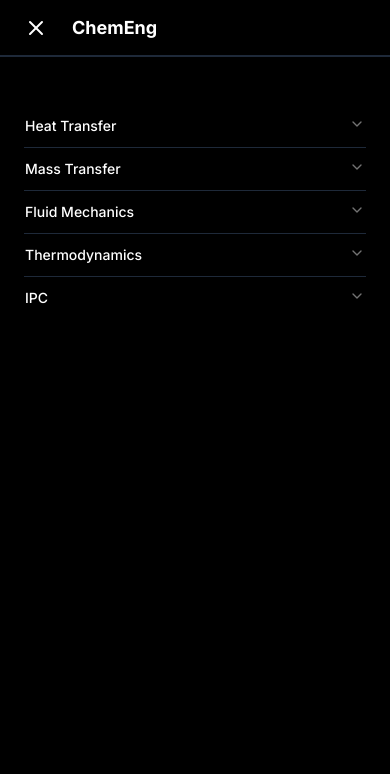
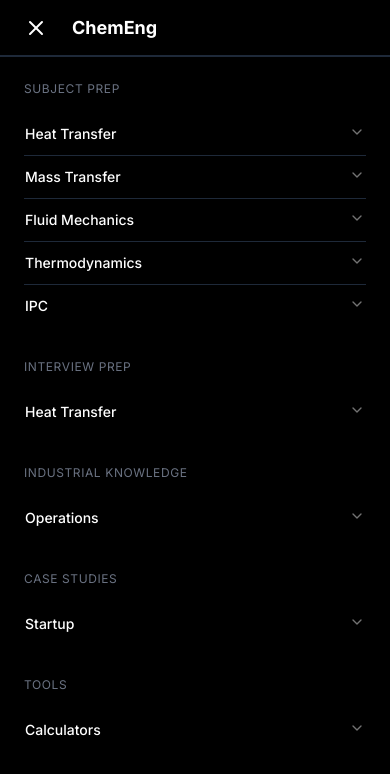
Before and after one commit to motiongraphicsadi-tech/chemical-engineering-hub, a Next.js app: page / in a window 390 px wide. Both pictures are taken after a click on the button "Toggle menu". Shown: the top 774 px of the page. Built offline with nearby package versions, Linux system fonts and the light colour scheme.

Commit message:
test experiment deployment

```diff
--- a/src/components/navigation/MobileSidebar.tsx
+++ b/src/components/navigation/MobileSidebar.tsx
@@ -2,15 +2,96 @@
 
 import { useState } from "react";
 
+import Link from "next/link";
+
 import { Menu, X } from "lucide-react";
 
-import MobileTopicsAccordion from "./MobileTopicsAccordion";
+import {
+  Accordion,
+  AccordionContent,
+  AccordionItem,
+  AccordionTrigger,
+} from "@/components/ui/accordion";
+
+const navigation = [
+  {
+    title: "Subject Prep",
+
+    subjects: [
+      {
+        title: "Heat Transfer",
+        href: "/core-subjects/heat-transfer/introduction",
+      },
+
+      {
+        title: "Mass Transfer",
+        href: "/core-subjects/mass-transfer/introduction",
+      },
+
+      {
+        title: "Fluid Mechanics",
+        href: "/core-subjects/fluid-mechanics/introduction",
+      },
+
+      {
+        title: "Thermodynamics",
+        href: "/core-subjects/thermodynamics/introduction",
+      },
+
+      {
+        title: "IPC",
+        href: "/core-subjects/ipc/introduction",
+      },
+    ],
+  },
+
+  {
+    title: "Interview Prep",
+
+    subjects: [
+      {
+        title: "Heat Transfer",
+        href: "/Interview-Prep/heat-transfer/introduction",
+      },
+    ],
+  },
+
+  {
+    title: "Industrial Knowledge",
+
+    subjects: [
+      {
+        title: "Operations",
+        href: "/industrial-knowledge/operations/introduction",
+      },
+    ],
+  },
+
+  {
+    title: "Case Studies",
+
+    subjects: [
+      {
+        title: "Startup",
+        href: "/case-studies/startup/introduction",
+      },
+    ],
+  },
+
+  {
+    title: "Tools",
+
+    subjects: [
+      {
+        title: "Calculators",
+        href: "/tools/calculators/introduction",
+      },
+    ],
+  },
+];
 
 export default function MobileSidebar() {
 
-  /*
-    Mobile menu state
-  */
   const [open, setOpen] =
     useState(false);
 
@@ -18,9 +99,7 @@ export default function MobileSidebar() {
 
     <div className="md:hidden">
 
-      {/*
-        Mobile menu button
-      */}
+      {/* Mobile Menu Button */}
       <button
         onClick={() => setOpen(!open)}
         className="
@@ -40,14 +119,7 @@ export default function MobileSidebar() {
 
       </button>
 
-      {/*
-        Inline mobile navigation
-
-        Improvements:
-        ✅ Stable mobile UX
-        ✅ No Radix Sheet issues
-        ✅ Better documentation UX
-      */}
+      {/* Mobile Navigation */}
       {open && (
 
         <div
@@ -64,9 +136,85 @@ export default function MobileSidebar() {
           "
         >
 
-          <MobileTopicsAccordion
-            closeMenu={() => setOpen(false)}
-          />
+          <div className="space-y-8">
+
+            {navigation.map((category) => (
+
+              <div key={category.title}>
+
+                {/* Category */}
+                <h2
+                  className="
+                    text-xs
+                    uppercase
+                    tracking-wider
+                    text-gray-500
+                    mb-4
+                  "
+                >
+                  {category.title}
+                </h2>
+
+                {/* Subjects */}
+                <Accordion
+                  type="single"
+                  collapsible
+                  className="w-full"
+                >
+
+                  {category.subjects.map((subject) => (
+
+                    <AccordionItem
+                      key={subject.title}
+                      value={subject.title}
+                      className="border-gray-800"
+                    >
+
+                      <AccordionTrigger
+                        className="
+                          text-white
+                          hover:no-underline
+                        "
+                      >
+
+                        {subject.title}
+
+                      </AccordionTrigger>
+
+                      <AccordionContent>
+
+                        <Link
+                          href={subject.href}
+
+                          onClick={() => setOpen(false)}
+
+                          className="
+                            block
+                            text-sm
+                            text-gray-400
+                            hover:text-white
+                            transition-colors
+                            pb-4
+                          "
+                        >
+
+                          Introduction
+
+                        </Link>
+
+                      </AccordionContent>
+
+                    </AccordionItem>
+
+                  ))}
+
+                </Accordion>
+
+              </div>
+
+            ))}
+
+          </div>
 
         </div>
 
--- a/src/components/navigation/MobileTopicsAccordion.tsx
+++ b/src/components/navigation/MobileTopicsAccordion.tsx
@@ -1,6 +1,10 @@
 "use client";
 
+import { useState } from "react";
+
 import Link from "next/link";
+
+import { Menu, X } from "lucide-react";
 
 import {
   Accordion,
@@ -9,111 +13,180 @@ import {
   AccordionTrigger,
 } from "@/components/ui/accordion";
 
-const subjects = [
+const navigation = [
   {
-    name: "Heat Transfer",
-    slug: "heat-transfer",
+    title: "Subject Prep",
 
-    topics: [
-      "introduction",
-      "conduction",
-      "convection",
-      "radiation",
-      "heat-exchangers",
+    subjects: [
+      {
+        title: "Heat Transfer",
+        href: "/core-subjects/heat-transfer/introduction",
+      },
+
+      {
+        title: "Mass Transfer",
+        href: "/core-subjects/mass-transfer/introduction",
+      },
+
+      {
+        title: "Fluid Mechanics",
+        href: "/core-subjects/fluid-mechanics/introduction",
+      },
+
+      {
+        title: "Thermodynamics",
+        href: "/core-subjects/thermodynamics/introduction",
+      },
+
+      {
+        title: "IPC",
+        href: "/core-subjects/ipc/introduction",
+      },
     ],
   },
 
   {
-    name: "Mass Transfer",
-    slug: "mass-transfer",
+    title: "Interview Prep",
 
-    topics: [
-      "introduction",
+    subjects: [
+      {
+        title: "Heat Transfer",
+        href: "/Interview-Prep/heat-transfer/introduction",
+      },
     ],
   },
 
   {
-    name: "Fluid Mechanics",
-    slug: "fluid-mechanics",
+    title: "Industrial Knowledge",
 
-    topics: [
-      "introduction",
+    subjects: [
+      {
+        title: "Operations",
+        href: "/industrial-knowledge/operations/introduction",
+      },
     ],
   },
 
   {
-    name: "Thermodynamics",
-    slug: "thermodynamics",
+    title: "Case Studies",
 
-    topics: [
-      "introduction",
+    subjects: [
+      {
+        title: "Startup",
+        href: "/case-studies/startup/introduction",
+      },
     ],
   },
 
   {
-    name: "IPC",
-    slug: "ipc",
+    title: "Tools",
 
-    topics: [
-      "introduction",
+    subjects: [
+      {
+        title: "Calculators",
+        href: "/tools/calculators/introduction",
+      },
     ],
   },
 ];
 
-type Props = {
-  closeMenu: () => void;
-};
+export default function MobileSidebar() {
 
-export default function MobileTopicsAccordion({
-  closeMenu,
-}: Props) {
+  const [open, setOpen] =
+    useState(false);
+
   return (
-    <div className="mt-6">
 
+    <div className="md:hidden">
+
+      {/* Mobile Menu Button */}
+      <button
+        onClick={() => setOpen(!open)}
+        className="
+          p-2
+          rounded-md
+          hover:bg-gray-800
+          transition-colors
+        "
+        aria-label="Toggle menu"
+      >
+
+        {open ? (
+          <X className="w-6 h-6 text-white" />
+        ) : (
+          <Menu className="w-6 h-6 text-white" />
+        )}
+
+      </button>
+
+      {/* Mobile Navigation */}
+      {open && (
+
+        <div
+          className="
+            fixed
+            inset-0
+            top-14
+            bg-black
+            border-t
+            border-gray-800
+            z-[9999]
+            p-6
+            overflow-y-auto
+          "
+        >
+
+          <div className="space-y-8">
+
+            {navigation.map((category) => (
+
+              <div key={category.title}>
+
+                {/* Category */}
+                <h2
+                  className="
+                    text-xs
+                    uppercase
+                    tracking-wider
+                    text-gray-500
+                    mb-4
+                  "
+                >
+                  {category.title}
+                </h2>
+
+                {/* Subjects */}
                 <Accordion
                   type="single"
                   collapsible
                   className="w-full"
                 >
 
-        {subjects.map((subject) => {
+                  {category.subjects.map((subject) => (
 
-          return (
                     <AccordionItem
-              key={subject.slug}
-              value={subject.slug}
+                      key={subject.title}
+                      value={subject.title}
                       className="border-gray-800"
                     >
 
-              {/* Subject */}
                       <AccordionTrigger
                         className="
                           text-white
                           hover:no-underline
                         "
                       >
-                {subject.name}
+
+                        {subject.title}
+
                       </AccordionTrigger>
 
-              {/* Topics */}
                       <AccordionContent>
 
-                <div className="space-y-3 pb-4">
+                        <Link
+                          href={subject.href}
 
-                  {subject.topics.map((topic) => {
-
-                    return (
-                      <Link
-                        key={topic}
-
-                        href={`/core-subjects/${subject.slug}/${topic}`}
-
-                        /*
-                          IMPORTANT FIX
-
-                          Close drawer BEFORE navigation
-                        */
-                        onClick={() => closeMenu()}
+                          onClick={() => setOpen(false)}
 
                           className="
                             block
@@ -121,31 +194,32 @@ export default function MobileTopicsAccordion({
                             text-gray-400
                             hover:text-white
                             transition-colors
+                            pb-4
                           "
                         >
 
-                        {topic
-                          .replace("-", " ")
-                          .replace(
-                            /\b\w/g,
-                            (char) =>
-                              char.toUpperCase()
-                          )}
+                          Introduction
 
                         </Link>
-                    );
-                  })}
-
-                </div>
 
                       </AccordionContent>
 
                     </AccordionItem>
-          );
-        })}
+
+                  ))}
 
                 </Accordion>
 
               </div>
+
+            ))}
+
+          </div>
+
+        </div>
+
+      )}
+
+    </div>
   );
 }
```
Lines whose indentation alone changed are shown as unchanged.
